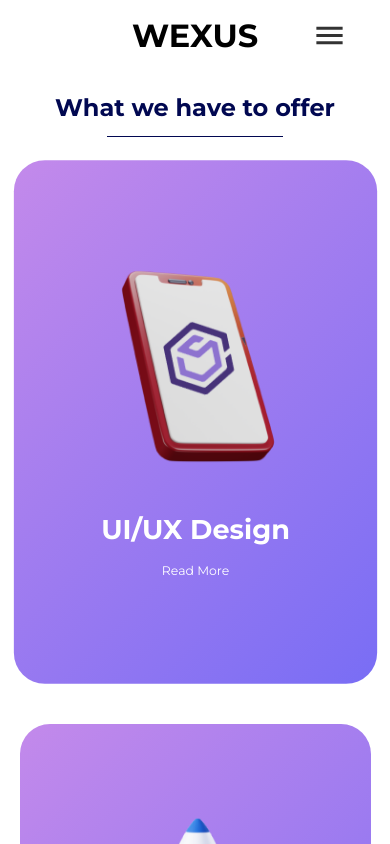
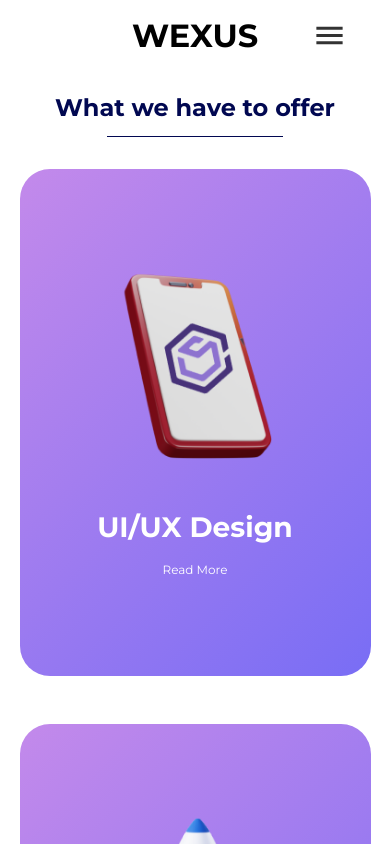
Before and after one commit to Wexus-Tech/Website-2021, a Next.js app: page / in a window 390 px wide. In both pictures the pointer is over the element 195 px from the left and 1107 px from the top of the page. Shown: the part 685-1529 px from the top of the page. Built offline with nearby package versions, Linux system fonts and the light colour scheme.

Commit message:
mobile changes

```diff
--- a/components/ServiceCard/index.js
+++ b/components/ServiceCard/index.js
@@ -57,12 +57,12 @@ function ServiceCard({ id, title, imgSrc }) {
               className={styles.image}
             />
 
-            <h1 style={{ textAlign: "center" }}>{title}</h1>
+            <h2 style={{ textAlign: "center" }}>{title}</h2>
             <p
               className={styles.readMore}
               style={{
                 textAlign: "center",
-                fontSize: "20px",
+                fontSize: "16px",
                 marginTop: "-10px",
               }}
             >
--- a/components/ServiceCard/styles.module.css
+++ b/components/ServiceCard/styles.module.css
@@ -49,9 +49,9 @@
   }
 
   .wrapper:hover {
-    width: 100%;
-    font-size: 1.4rem;
-    transform: scale(1.035);
+    width: 100% !important;
+    font-size: 1.5rem !important;
+    transform: scale(1) !important;
   }
 }
 
@@ -126,6 +126,7 @@
   align-items: center;
   transition: 0.2s ease-in-out;
   background-size: 200% 200%;
+  padding: 20px;
 }
 
 .modalWrapper {
--- a/components/Testimonials/Card/styles.module.css
+++ b/components/Testimonials/Card/styles.module.css
@@ -47,9 +47,9 @@
   }
 
   .card:hover {
-    transform: scale(1);
-    box-shadow: 0px 4px 4px var(--shadow);
-    border-radius: 42px;
+    transform: scale(1) !important;
+    /* box-shadow: 0px 4px 4px var(--shadow); */
+    border-radius: 42px !important;
   }
 }
 
```
